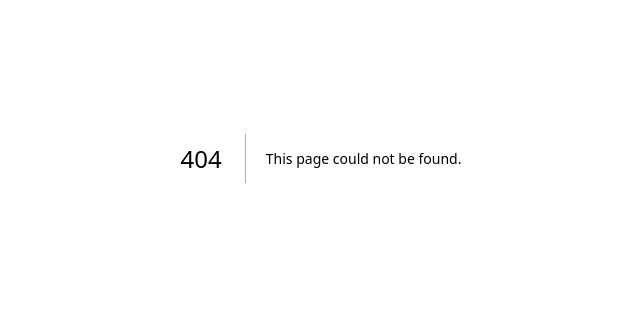
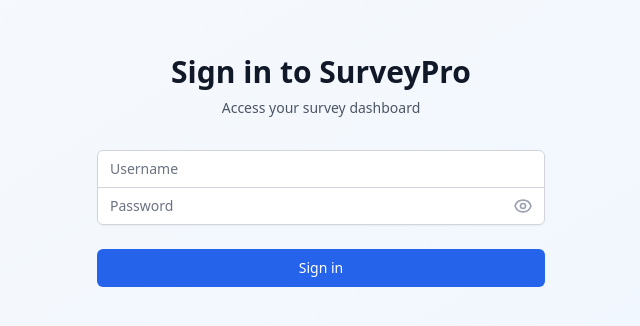
Before and after one commit to apaulho/SurveyApp, a Next.js app: page /login in a window 1280 px wide. Before the commit this address had no page. Shown: the part 242-568 px from the top of the page, without its empty margins (319-959 px from the left). Built offline with nearby package versions, Linux system fonts and the light colour scheme.

Commit message:
Add login page with password visibility toggle

```diff
--- a/index.html
+++ b/index.html
@@ -53,6 +53,9 @@
                 <button onclick="startSurvey()" class="bg-green-600 hover:bg-green-700 text-white font-semibold py-3 px-8 rounded-lg shadow-lg hover:shadow-xl transition-all duration-300 transform hover:-translate-y-1">
                     Start Survey
                 </button>
+                <a href="/login" class="bg-blue-600 hover:bg-blue-700 text-white font-semibold py-3 px-8 rounded-lg shadow-lg hover:shadow-xl transition-all duration-300 transform hover:-translate-y-1">
+                    Login
+                </a>
                 <a href="#learn-more" class="bg-white hover:bg-gray-50 text-blue-600 font-semibold py-3 px-8 rounded-lg border-2 border-blue-600 shadow-lg hover:shadow-xl transition-all duration-300 transform hover:-translate-y-1">
                     Learn More
                 </a>
--- /dev/null
+++ b/pages/login.tsx
@@ -0,0 +1,92 @@
+import { useState } from 'react';
+
+export default function Login() {
+  const [showPassword, setShowPassword] = useState(false);
+  const [username, setUsername] = useState('');
+  const [password, setPassword] = useState('');
+
+  const togglePasswordVisibility = () => {
+    setShowPassword(!showPassword);
+  };
+
+  const handleSubmit = async (e: React.FormEvent) => {
+    e.preventDefault();
+    // For demo purposes, just log the values
+    console.log('Login attempt:', { username, password });
+    alert(`Login attempted for user: ${username}`);
+  };
+
+  return (
+    <div className="min-h-screen bg-gradient-to-br from-slate-50 to-blue-50 flex items-center justify-center py-12 px-4 sm:px-6 lg:px-8">
+      <div className="max-w-md w-full space-y-8">
+        <div>
+          <h2 className="mt-6 text-center text-3xl font-extrabold text-gray-900">
+            Sign in to SurveyPro
+          </h2>
+          <p className="mt-2 text-center text-sm text-gray-600">
+            Access your survey dashboard
+          </p>
+        </div>
+        <form className="mt-8 space-y-6" onSubmit={handleSubmit}>
+          <div className="rounded-md shadow-sm -space-y-px">
+            <div>
+              <label htmlFor="username" className="sr-only">
+                Username
+              </label>
+              <input
+                id="username"
+                name="username"
+                type="text"
+                required
+                className="appearance-none rounded-none relative block w-full px-3 py-2 border border-gray-300 placeholder-gray-500 text-gray-900 rounded-t-md focus:outline-none focus:ring-blue-500 focus:border-blue-500 focus:z-10 sm:text-sm"
+                placeholder="Username"
+                value={username}
+                onChange={(e) => setUsername(e.target.value)}
+              />
+            </div>
+            <div className="relative">
+              <label htmlFor="password" className="sr-only">
+                Password
+              </label>
+              <input
+                id="password"
+                name="password"
+                type={showPassword ? 'text' : 'password'}
+                required
+                className="appearance-none rounded-none relative block w-full px-3 py-2 border border-gray-300 placeholder-gray-500 text-gray-900 rounded-b-md focus:outline-none focus:ring-blue-500 focus:border-blue-500 focus:z-10 sm:text-sm pr-10"
+                placeholder="Password"
+                value={password}
+                onChange={(e) => setPassword(e.target.value)}
+              />
+              <button
+                type="button"
+                className="absolute inset-y-0 right-0 pr-3 flex items-center"
+                onClick={togglePasswordVisibility}
+              >
+                {showPassword ? (
+                  <svg className="h-5 w-5 text-gray-400" fill="none" viewBox="0 0 24 24" stroke="currentColor">
+                    <path strokeLinecap="round" strokeLinejoin="round" strokeWidth={2} d="M13.875 18.825A10.05 10.05 0 0112 19c-4.478 0-8.268-2.943-9.543-7a9.97 9.97 0 011.563-3.029m5.858.908a3 3 0 114.243 4.243M9.878 9.878l4.242 4.242M9.878 9.878L8.464 8.464M14.12 14.12l1.415 1.415M14.12 14.12l4.243 4.243" />
+                  </svg>
+                ) : (
+                  <svg className="h-5 w-5 text-gray-400" fill="none" viewBox="0 0 24 24" stroke="currentColor">
+                    <path strokeLinecap="round" strokeLinejoin="round" strokeWidth={2} d="M15 12a3 3 0 11-6 0 3 3 0 016 0z" />
+                    <path strokeLinecap="round" strokeLinejoin="round" strokeWidth={2} d="M2.458 12C3.732 7.943 7.523 5 12 5c4.478 0 8.268 2.943 9.542 7-1.274 4.057-5.064 7-9.542 7-4.477 0-8.268-2.943-9.542-7z" />
+                  </svg>
+                )}
+              </button>
+            </div>
+          </div>
+
+          <div>
+            <button
+              type="submit"
+              className="group relative w-full flex justify-center py-2 px-4 border border-transparent text-sm font-medium rounded-md text-white bg-blue-600 hover:bg-blue-700 focus:outline-none focus:ring-2 focus:ring-offset-2 focus:ring-blue-500"
+            >
+              Sign in
+            </button>
+          </div>
+        </form>
+      </div>
+    </div>
+  );
+}
```
